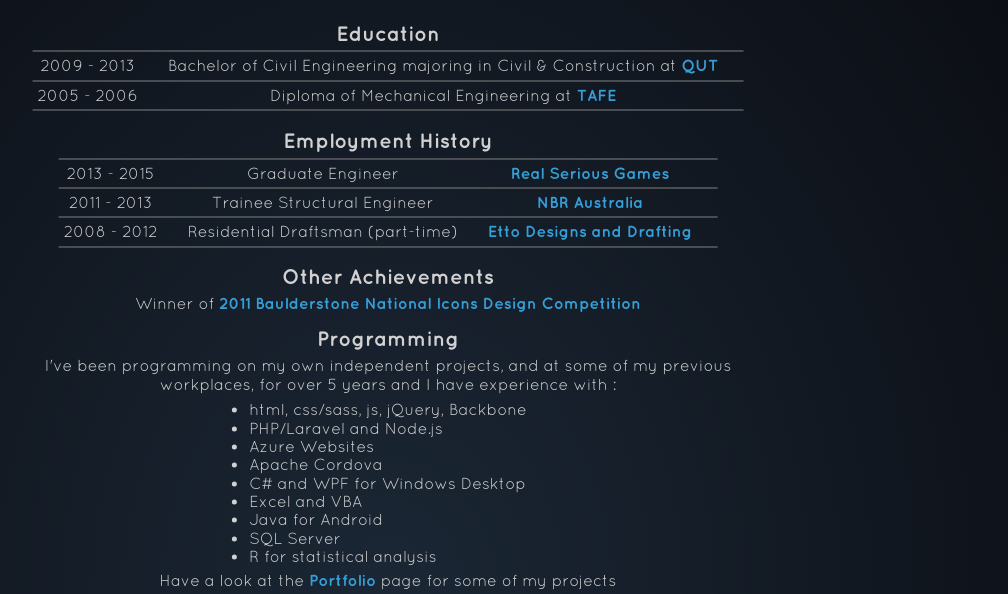
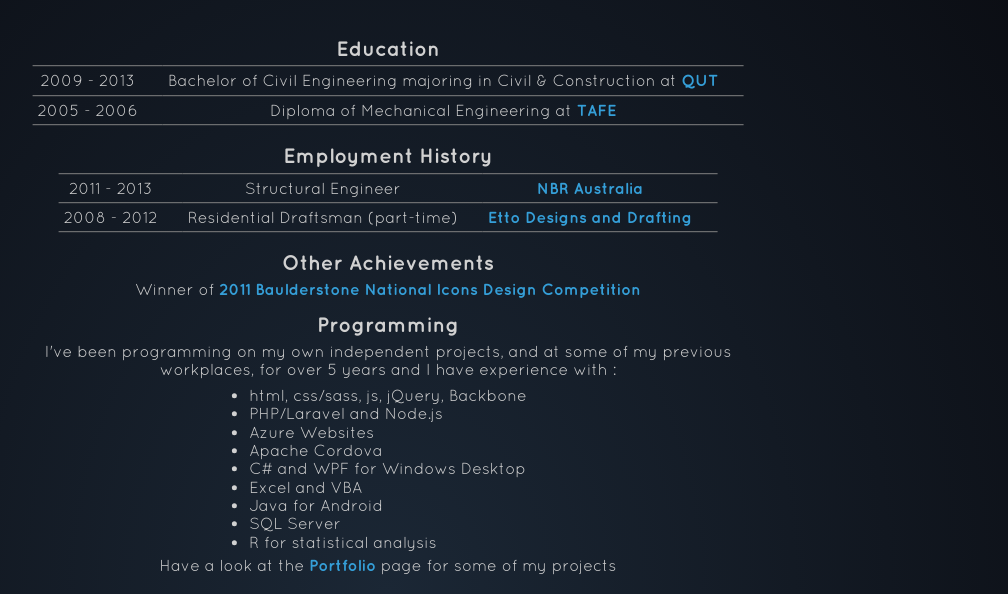
Before and after one commit to jamesryan83/My-Site, a website: page src/public/index.html at #/about in a window 1280 px wide. Shown: the part 206-800 px from the top of the page, without its empty margins (252-1260 px from the left). Drawn offline with nearby package versions, Linux system fonts and the light colour scheme; some packages are replaced by stand-ins of ours.

Commit message:
Remove bad job

```diff
--- a/src/public/views/about.html
+++ b/src/public/views/about.html
@@ -37,13 +37,8 @@
     <h4>Employment History</h4>
     <table>
         <tr>
-            <td>2013 - 2015</td>
-            <td>Graduate Engineer</td>
-            <td><a class="aLink" href="http://realseriousgames.com/" target="_blank">Real Serious Games</a></td>
-        </tr>
-        <tr>
             <td>2011 - 2013</td>
-            <td>Trainee Structural Engineer</td>
+            <td>Structural Engineer</td>
             <td><a class="aLink" href="http://www.nbraust.com.au/" target="_blank">NBR Australia</a></td>
         </tr>
         <tr>
```
